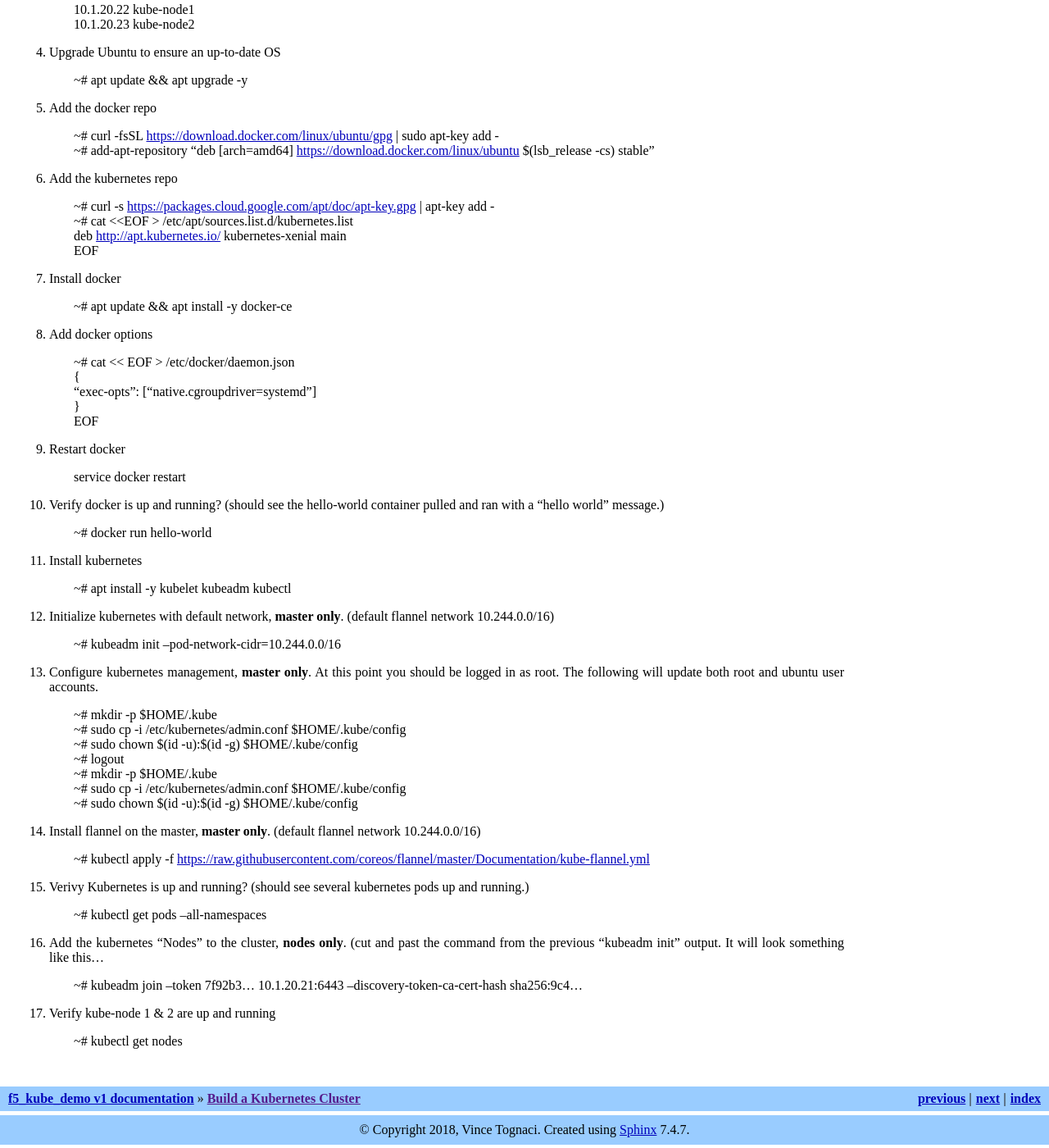
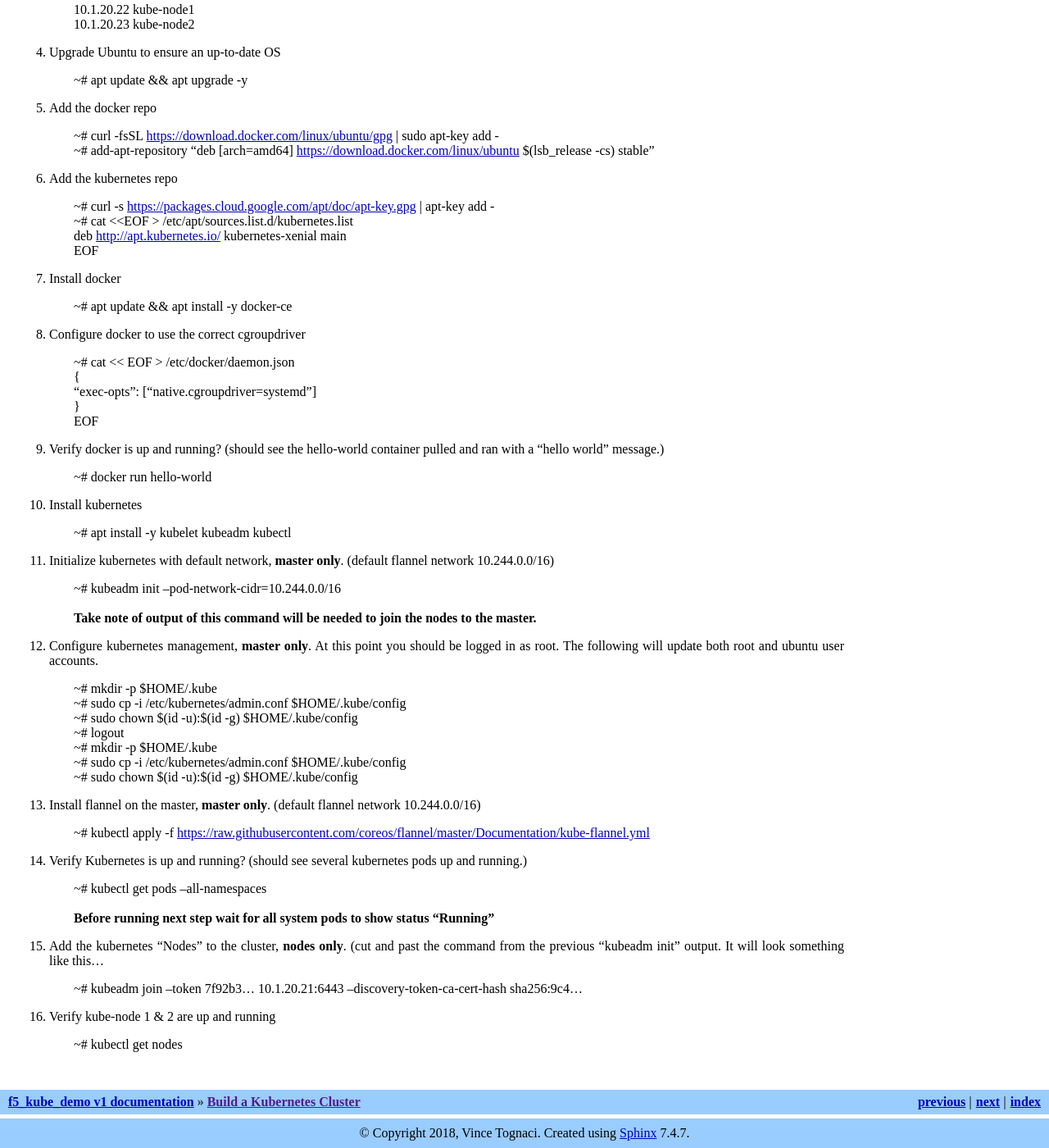
Before and after one commit to vtog/f5-kube-demo, a Sphinx documentation site: the page built from docs/kubernetes.rst, in a window 1280 px wide and 1400 px high, scrolled down 407 px. Shown: the whole window at 82% size. Built offline with Sphinx 7.4.7, drawn with Linux system fonts in a browser that asks for light colours.

Commit message:
adding some warnings

```diff
--- a/docs/kubernetes.rst
+++ b/docs/kubernetes.rst
@@ -25,20 +25,20 @@
     | EOF
 #. Install docker
     | ~# apt update && apt install -y docker-ce
-#. Add docker options
+#. Configure docker to use the correct cgroupdriver
     | ~# cat << EOF > /etc/docker/daemon.json
     | {
     | "exec-opts": ["native.cgroupdriver=systemd"]
     | }
     | EOF
-#. Restart docker
-    | service docker restart
 #. Verify docker is up and running? (should see the hello-world container pulled and ran with a "hello world" message.)
     | ~# docker run hello-world
 #. Install kubernetes
     | ~# apt install -y kubelet kubeadm kubectl
 #. Initialize kubernetes with default network, **master only**. (default flannel network 10.244.0.0/16)
     | ~# kubeadm init --pod-network-cidr=10.244.0.0/16
+    |
+    | **Take note of output of this command will be needed to join the nodes to the master.**
 #. Configure kubernetes management, **master only**.  At this point you should be logged in as root.  The following will update both root and ubuntu user accounts.
     | ~# mkdir -p $HOME/.kube
     | ~# sudo cp -i /etc/kubernetes/admin.conf $HOME/.kube/config
@@ -49,8 +49,10 @@
     | ~# sudo chown $(id -u):$(id -g) $HOME/.kube/config
 #. Install flannel on the master, **master only**. (default flannel network 10.244.0.0/16)
     | ~# kubectl apply -f https://raw.githubusercontent.com/coreos/flannel/master/Documentation/kube-flannel.yml
-#. Verivy Kubernetes is up and running? (should see several kubernetes pods up and running.)
+#. Verify Kubernetes is up and running? (should see several kubernetes pods up and running.)
     | ~# kubectl get pods --all-namespaces
+    |
+    | **Before running next step wait for all system pods to show status "Running"**
 #. Add the kubernetes "Nodes" to the cluster, **nodes only**. (cut and past the command from the previous "kubeadm init" output. It will look something like this...
     | ~# kubeadm join --token 7f92b3... 10.1.20.21:6443 --discovery-token-ca-cert-hash sha256:9c4...
 #. Verify kube-node 1 & 2 are up and running
```
